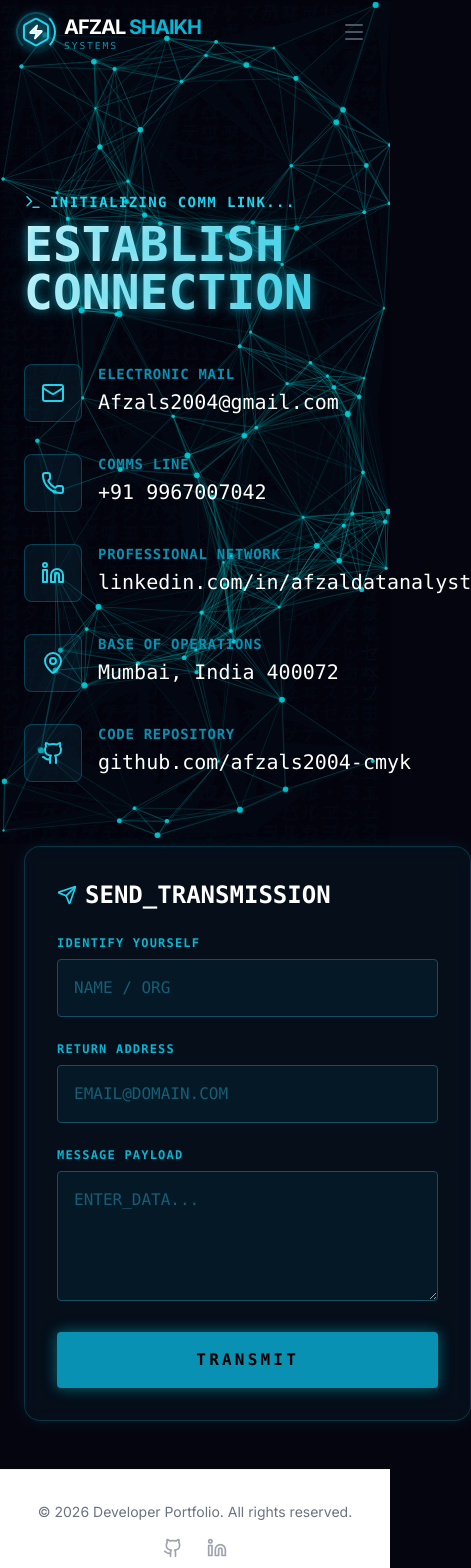
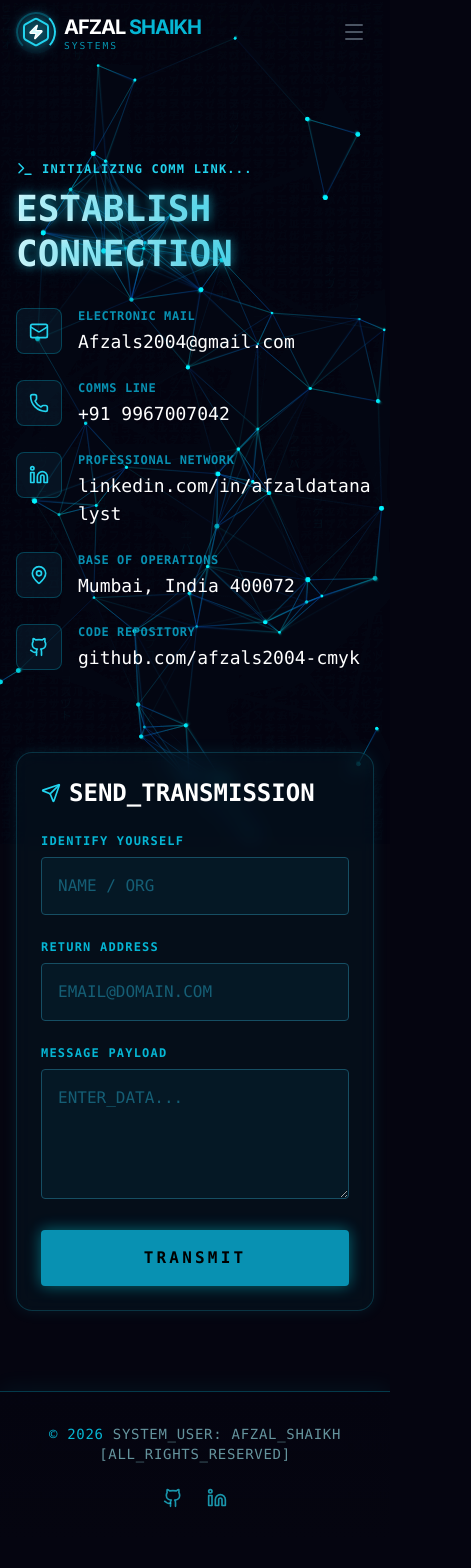
Before and after one commit to afzals2004-cmyk/Portfolio, a React (Vite) app: page /contact in a window 390 px wide. Shown: the top 1568 px of the page, 471 px wide, since content can reach past the window. After the commit the page ends 1540 px from the top, so only its background shows below. Built offline with nearby package versions, Linux system fonts and the light colour scheme.

Commit message:
feat: Enhance footer, navbar, and background aesthetics; fix mobile responsiveness

```diff
--- a/src/components/CyberBackground.jsx
+++ b/src/components/CyberBackground.jsx
@@ -16,12 +16,12 @@ const CyberBackground = () => {
         window.addEventListener('resize', resizeCanvas);
         resizeCanvas();
 
-        // Configuration - Optimized with High Density
+        // Configuration - Optimized for Responsive Layout
+        const isMobile = window.innerWidth < 768;
         const particles = [];
-        const particleCount = 100; // Restored to 100 as requested
-        const connectionDistance = 150;
-        // Reduce matrix column density for performance
-        const fontSize = 20;
+        const particleCount = isMobile ? 60 : 150; // Reduce density on mobile
+        const connectionDistance = isMobile ? 120 : 180; // Shorter connections on mobile
+        const fontSize = isMobile ? 12 : 16;
         const matrixColumns = Math.floor(canvas.width / fontSize);
         const matrixDrops = new Array(matrixColumns).fill(1);
 
@@ -30,22 +30,26 @@ const CyberBackground = () => {
             constructor() {
                 this.x = Math.random() * canvas.width;
                 this.y = Math.random() * canvas.height;
-                // Slower movement for smoother feel and less jitter
-                this.vx = (Math.random() - 0.5) * 0.3;
-                this.vy = (Math.random() - 0.5) * 0.3;
-                this.size = Math.random() * 2 + 1;
+                // slightly faster, more dynamic movement
+                this.vx = (Math.random() - 0.5) * 0.5;
+                this.vy = (Math.random() - 0.5) * 0.5;
+                this.size = Math.random() * (isMobile ? 1.5 : 2) + 1;
+                this.pulseSpeed = 0.02 + Math.random() * 0.03;
+                this.alpha = Math.random();
             }
 
             update() {
                 this.x += this.vx;
                 this.y += this.vy;
+                this.alpha += this.pulseSpeed;
 
                 if (this.x < 0 || this.x > canvas.width) this.vx *= -1;
                 if (this.y < 0 || this.y > canvas.height) this.vy *= -1;
             }
 
             draw() {
-                ctx.fillStyle = 'rgba(0, 243, 255, 0.4)'; // Slightly lower opacity
+                const opacity = Math.abs(Math.sin(this.alpha)) * 0.7 + 0.3; // Pulsing opacity
+                ctx.fillStyle = `rgba(0, 243, 255, ${opacity})`;
                 ctx.beginPath();
                 ctx.arc(this.x, this.y, this.size, 0, Math.PI * 2);
                 ctx.fill();
@@ -59,8 +63,9 @@ const CyberBackground = () => {
 
         // Animation Loop
         let lastTime = 0;
-        const fps = 30; // Cap at 30FPS for background to save GPU for UI
+        const fps = 40; // Slightly smoother
         const interval = 1000 / fps;
+        let pulseTime = 0;
 
         const animate = (currentTime) => {
             animationFrameId = requestAnimationFrame(animate);
@@ -69,18 +74,17 @@ const CyberBackground = () => {
             const delta = currentTime - lastTime;
             if (delta < interval) return;
             lastTime = currentTime - (delta % interval);
+            pulseTime += 0.01;
 
-            ctx.fillStyle = 'rgba(5, 5, 16, 0.2)'; // Increased trail fade for less accumulation work
+            ctx.fillStyle = 'rgba(5, 5, 16, 0.25)'; // Clear darker for better contrast
             ctx.fillRect(0, 0, canvas.width, canvas.height);
 
             // Matrix Rain Effect (Optimized)
-            ctx.fillStyle = 'rgba(0, 243, 255, 0.03)'; // Very subtle
+            ctx.fillStyle = 'rgba(0, 243, 255, 0.04)';
             ctx.font = `${fontSize}px monospace`;
 
-            // Only update matrix every other frame effectively by index skipping if needed,
-            // but for now relying on FPS cap.
             for (let i = 0; i < matrixDrops.length; i++) {
-                if (Math.random() > 0.98) continue; // Skip some updates for performance randomness
+                if (Math.random() > 0.985) continue;
 
                 const text = String.fromCharCode(0x30A0 + Math.random() * 96);
                 ctx.fillText(text, i * fontSize, matrixDrops[i] * fontSize);
@@ -96,7 +100,6 @@ const CyberBackground = () => {
                 particle.update();
                 particle.draw();
 
-                // Draw Connections - Optimized Distance Check (No Sqrt)
                 const connectionDistanceSq = connectionDistance * connectionDistance;
 
                 for (let j = index + 1; j < particles.length; j++) {
@@ -104,12 +107,18 @@ const CyberBackground = () => {
                     const dy = particle.y - particles[j].y;
                     const distSq = dx * dx + dy * dy;
 
-                    // Quick bounding box check not needed if we check distSq directly,
-                    // but keeping logic simple.
                     if (distSq < connectionDistanceSq) {
                         ctx.beginPath();
-                        ctx.strokeStyle = `rgba(0, 243, 255, ${0.15 * (1 - distSq / connectionDistanceSq)})`; // Lower alpha
-                        ctx.lineWidth = 0.5;
+                        // Dynamic gradient coloring for lines
+                        const alpha = (1 - distSq / connectionDistanceSq) * 0.2;
+
+                        // Subtle color shift
+                        const gradient = ctx.createLinearGradient(particle.x, particle.y, particles[j].x, particles[j].y);
+                        gradient.addColorStop(0, `rgba(0, 243, 255, ${alpha})`);
+                        gradient.addColorStop(1, `rgba(0, 100, 255, ${alpha})`);
+
+                        ctx.strokeStyle = gradient;
+                        ctx.lineWidth = 0.8;
                         ctx.moveTo(particle.x, particle.y);
                         ctx.lineTo(particles[j].x, particles[j].y);
                         ctx.stroke();
--- a/src/components/Footer.jsx
+++ b/src/components/Footer.jsx
@@ -2,18 +2,18 @@ import { Github, Linkedin } from 'lucide-react';
 
 const Footer = () => {
     return (
-        <footer className="bg-white dark:bg-gray-950 border-t border-gray-100 dark:border-gray-800">
-            <div className="max-w-7xl mx-auto px-4 sm:px-6 lg:px-8 py-8">
-                <div className="flex flex-col md:flex-row justify-between items-center">
-                    <p className="text-gray-500 dark:text-gray-400 text-sm">
-                        © {new Date().getFullYear()} Developer Portfolio. All rights reserved.
+        <footer className="relative z-50 py-8 mt-auto border-t border-cyan-500/30 bg-gradient-to-t from-[#050510] to-[#050510]/80 backdrop-blur-xl shadow-[0_-5px_20px_rgba(0,243,255,0.05)]">
+            <div className="max-w-7xl mx-auto px-4 sm:px-6 lg:px-8">
+                <div className="flex flex-col md:flex-row justify-between items-center gap-6">
+                    <p className="text-cyan-200/60 text-sm font-mono tracking-wider text-center md:text-left">
+                        <span className="text-cyan-500">© {new Date().getFullYear()}</span> SYSTEM_USER: AFZAL_SHAIKH [ALL_RIGHTS_RESERVED]
                     </p>
-                    <div className="flex space-x-6 mt-4 md:mt-0">
-                        <a href="https://github.com/afzals2004-cmyk" target="_blank" rel="noopener noreferrer" className="text-gray-400 hover:text-gray-600 dark:hover:text-white transition-colors">
+                    <div className="flex space-x-6">
+                        <a href="https://github.com/afzals2004-cmyk" target="_blank" rel="noopener noreferrer" className="text-cyan-400/70 hover:text-cyan-400 transition-all hover:scale-110 hover:shadow-[0_0_15px_cyan]">
                             <span className="sr-only">GitHub</span>
                             <Github size={20} />
                         </a>
-                        <a href="https://linkedin.com/in/afzaldatanalyst" className="text-gray-400 hover:text-gray-600 dark:hover:text-white transition-colors">
+                        <a href="https://linkedin.com/in/afzaldatanalyst" target="_blank" rel="noopener noreferrer" className="text-cyan-400/70 hover:text-cyan-400 transition-all hover:scale-110 hover:shadow-[0_0_15px_cyan]">
                             <span className="sr-only">LinkedIn</span>
                             <Linkedin size={20} />
                         </a>
--- a/src/components/Layout.jsx
+++ b/src/components/Layout.jsx
@@ -3,9 +3,9 @@ import Footer from './Footer';
 
 const Layout = ({ children }) => {
     return (
-        <div className="min-h-screen relative z-10 flex flex-col font-sans text-gray-100">
+        <div className="min-h-screen relative flex flex-col font-sans text-gray-100 overflow-x-hidden">
             <Navbar />
-            <main className="flex-grow pt-16">
+            <main className="flex-grow pt-16 relative z-10">
                 {children}
             </main>
             <Footer />
--- a/src/pages/Contact.jsx
+++ b/src/pages/Contact.jsx
@@ -9,65 +9,66 @@ const ContactInfo = memo(() => (
         initial={{ opacity: 0, x: -50 }}
         animate={{ opacity: 1, x: 0 }}
         transition={{ duration: 0.6 }}
+        className="mb-12 lg:mb-0"
     >
         <div className="mb-2 flex items-center gap-2 text-cyan-400">
             <Terminal size={18} />
-            <span className="text-sm font-bold tracking-widest uppercase">Initializing Comm Link...</span>
+            <span className="text-xs md:text-sm font-bold tracking-widest uppercase">Initializing Comm Link...</span>
         </div>
-        <h1 className="text-5xl font-black mb-8 text-transparent bg-clip-text bg-gradient-to-r from-white to-cyan-500 holo-text">
+        <h1 className="text-4xl md:text-5xl font-black mb-8 text-transparent bg-clip-text bg-gradient-to-r from-white to-cyan-500 holo-text leading-tight">
             ESTABLISH<br />CONNECTION
         </h1>
 
-        <div className="space-y-8 mt-12">
+        <div className="space-y-6 md:space-y-8 mt-8 md:mt-12">
             <div className="flex items-start gap-4 group">
-                <div className="p-4 bg-cyan-900/20 border border-cyan-500/30 rounded-lg text-cyan-400 group-hover:shadow-[0_0_15px_cyan] transition-all duration-300">
-                    <Mail size={24} />
+                <div className="p-3 md:p-4 bg-cyan-900/20 border border-cyan-500/30 rounded-lg text-cyan-400 group-hover:shadow-[0_0_15px_cyan] transition-all duration-300 shrink-0">
+                    <Mail size={20} className="md:w-6 md:h-6" />
                 </div>
-                <div>
-                    <h3 className="text-sm font-bold text-cyan-600 uppercase tracking-wider mb-1">Electronic Mail</h3>
-                    <a href="mailto:Afzals2004@gmail.com" className="text-xl text-white hover:text-cyan-300 transition-colors">Afzals2004@gmail.com</a>
+                <div className="overflow-hidden">
+                    <h3 className="text-xs md:text-sm font-bold text-cyan-600 uppercase tracking-wider mb-1">Electronic Mail</h3>
+                    <a href="mailto:Afzals2004@gmail.com" className="text-lg md:text-xl text-white hover:text-cyan-300 transition-colors break-words">Afzals2004@gmail.com</a>
                 </div>
             </div>
 
             <div className="flex items-start gap-4 group">
-                <div className="p-4 bg-cyan-900/20 border border-cyan-500/30 rounded-lg text-cyan-400 group-hover:shadow-[0_0_15px_cyan] transition-all duration-300">
-                    <Phone size={24} />
+                <div className="p-3 md:p-4 bg-cyan-900/20 border border-cyan-500/30 rounded-lg text-cyan-400 group-hover:shadow-[0_0_15px_cyan] transition-all duration-300 shrink-0">
+                    <Phone size={20} className="md:w-6 md:h-6" />
                 </div>
                 <div>
-                    <h3 className="text-sm font-bold text-cyan-600 uppercase tracking-wider mb-1">Comms Line</h3>
-                    <p className="text-xl text-white">+91 9967007042</p>
+                    <h3 className="text-xs md:text-sm font-bold text-cyan-600 uppercase tracking-wider mb-1">Comms Line</h3>
+                    <p className="text-lg md:text-xl text-white">+91 9967007042</p>
                 </div>
             </div>
 
             <div className="flex items-start gap-4 group">
-                <div className="p-4 bg-cyan-900/20 border border-cyan-500/30 rounded-lg text-cyan-400 group-hover:shadow-[0_0_15px_cyan] transition-all duration-300">
-                    <Linkedin size={24} />
+                <div className="p-3 md:p-4 bg-cyan-900/20 border border-cyan-500/30 rounded-lg text-cyan-400 group-hover:shadow-[0_0_15px_cyan] transition-all duration-300 shrink-0">
+                    <Linkedin size={20} className="md:w-6 md:h-6" />
                 </div>
-                <div>
-                    <h3 className="text-sm font-bold text-cyan-600 uppercase tracking-wider mb-1">Professional Network</h3>
-                    <a href="https://linkedin.com/in/afzaldatanalyst" target="_blank" rel="noopener noreferrer" className="text-xl text-white hover:text-cyan-300 transition-colors">
+                <div className="overflow-hidden">
+                    <h3 className="text-xs md:text-sm font-bold text-cyan-600 uppercase tracking-wider mb-1">Professional Network</h3>
+                    <a href="https://linkedin.com/in/afzaldatanalyst" target="_blank" rel="noopener noreferrer" className="text-lg md:text-xl text-white hover:text-cyan-300 transition-colors break-words block">
                         linkedin.com/in/afzaldatanalyst
                     </a>
                 </div>
             </div>
 
             <div className="flex items-start gap-4 group">
-                <div className="p-4 bg-cyan-900/20 border border-cyan-500/30 rounded-lg text-cyan-400 group-hover:shadow-[0_0_15px_cyan] transition-all duration-300">
-                    <MapPin size={24} />
+                <div className="p-3 md:p-4 bg-cyan-900/20 border border-cyan-500/30 rounded-lg text-cyan-400 group-hover:shadow-[0_0_15px_cyan] transition-all duration-300 shrink-0">
+                    <MapPin size={20} className="md:w-6 md:h-6" />
                 </div>
                 <div>
-                    <h3 className="text-sm font-bold text-cyan-600 uppercase tracking-wider mb-1">Base of Operations</h3>
-                    <p className="text-xl text-white">Mumbai, India 400072</p>
+                    <h3 className="text-xs md:text-sm font-bold text-cyan-600 uppercase tracking-wider mb-1">Base of Operations</h3>
+                    <p className="text-lg md:text-xl text-white">Mumbai, India 400072</p>
                 </div>
             </div>
 
             <div className="flex items-start gap-4 group">
-                <div className="p-4 bg-cyan-900/20 border border-cyan-500/30 rounded-lg text-cyan-400 group-hover:shadow-[0_0_15px_cyan] transition-all duration-300">
-                    <Github size={24} />
+                <div className="p-3 md:p-4 bg-cyan-900/20 border border-cyan-500/30 rounded-lg text-cyan-400 group-hover:shadow-[0_0_15px_cyan] transition-all duration-300 shrink-0">
+                    <Github size={20} className="md:w-6 md:h-6" />
                 </div>
-                <div>
-                    <h3 className="text-sm font-bold text-cyan-600 uppercase tracking-wider mb-1">Code Repository</h3>
-                    <a href="https://github.com/afzals2004-cmyk" target="_blank" rel="noopener noreferrer" className="text-xl text-white hover:text-cyan-300 transition-colors">
+                <div className="overflow-hidden">
+                    <h3 className="text-xs md:text-sm font-bold text-cyan-600 uppercase tracking-wider mb-1">Code Repository</h3>
+                    <a href="https://github.com/afzals2004-cmyk" target="_blank" rel="noopener noreferrer" className="text-lg md:text-xl text-white hover:text-cyan-300 transition-colors break-words">
                         github.com/afzals2004-cmyk
                     </a>
                 </div>
@@ -120,14 +121,14 @@ const Contact = () => {
             animate={{ opacity: 1 }}
             exit={{ opacity: 0 }}
             transition={{ duration: 0.5 }}
-            className="min-h-screen pt-32 pb-12 px-6 max-w-7xl mx-auto font-mono text-cyan-50"
+            className="min-h-screen pt-24 md:pt-32 pb-12 px-4 sm:px-6 max-w-7xl mx-auto font-mono text-cyan-50"
         >
             <SEO
                 title="Contact"
                 description="Get in touch with Afzal Shaikh for data science, automation, and web development collaborations."
             />
 
-            <div className="grid lg:grid-cols-2 gap-16">
+            <div className="grid grid-cols-1 lg:grid-cols-2 gap-8 lg:gap-16 pb-8">
 
                 {/* Contact Info */}
                 <ContactInfo />
@@ -137,7 +138,7 @@ const Contact = () => {
                     initial={{ opacity: 0, x: 50 }}
                     animate={{ opacity: 1, x: 0 }}
                     transition={{ duration: 0.6, delay: 0.2 }}
-                    className="holo-card p-8 rounded-2xl border border-cyan-500/20 bg-black/40"
+                    className="holo-card p-6 md:p-8 rounded-2xl border border-cyan-500/20 bg-black/40"
                 >
                     <h2 className="text-2xl font-bold mb-6 text-white flex items-center gap-2">
                         <Send size={20} className="text-cyan-400" /> SEND_TRANSMISSION
```
Also changed, not shown: src/components/Navbar.jsx (+8 -4 lines), src/pages/Work.jsx (+6 -6 lines).
